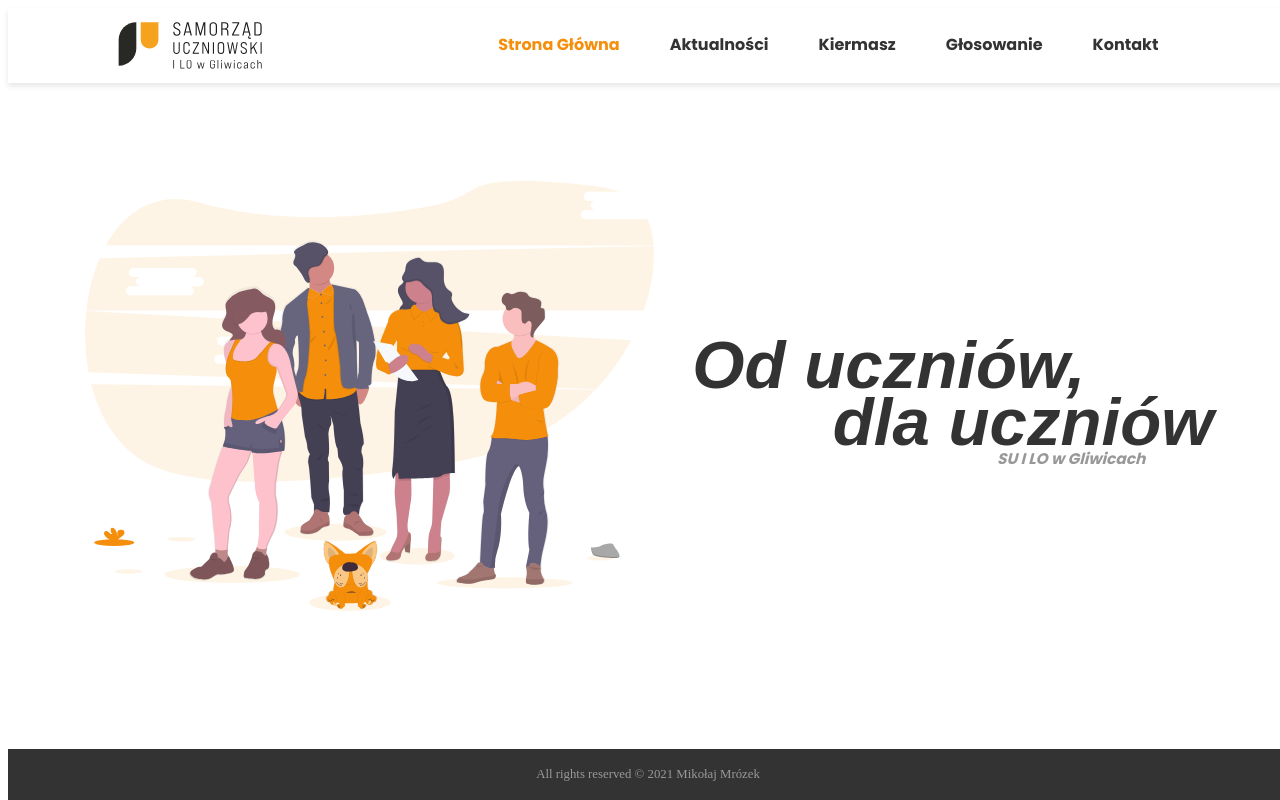
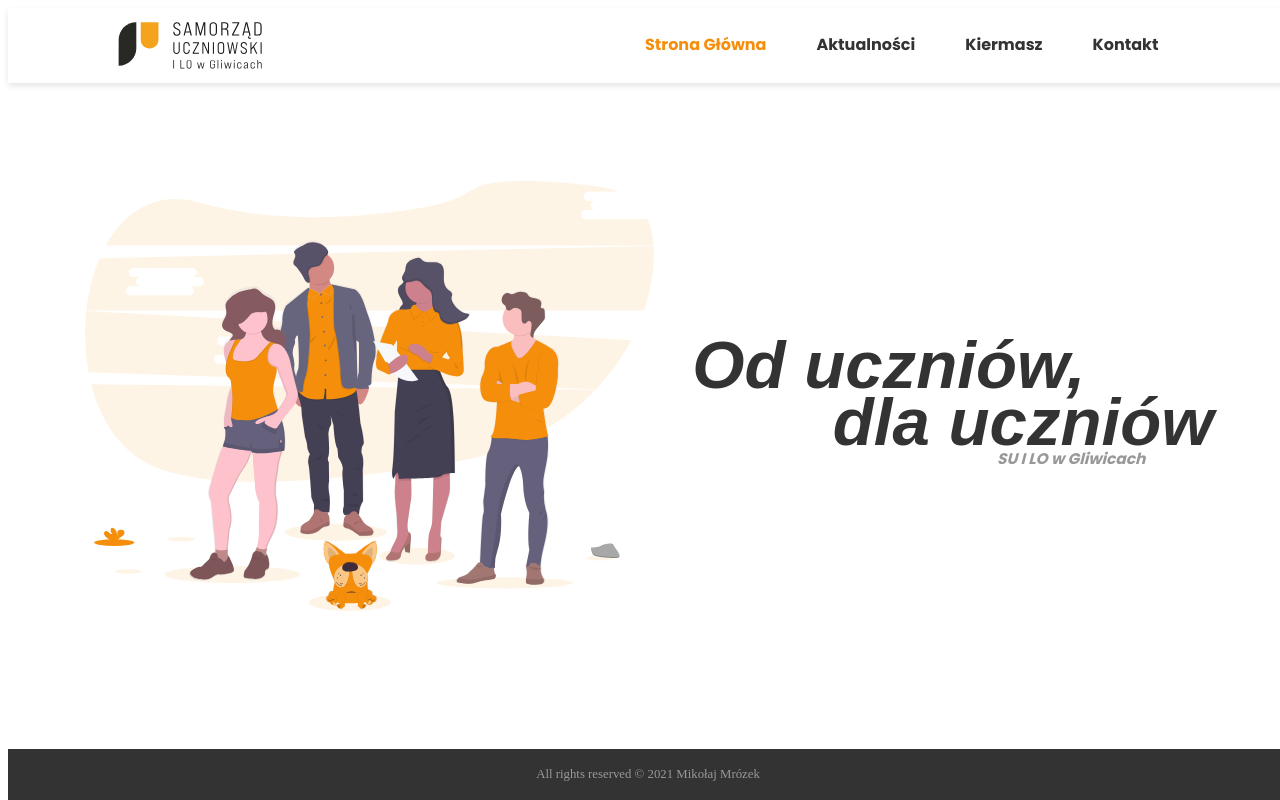
Before and after one commit to Reqill/SUILO-website, a React (Create React App) app: page / in a window 1280 px wide. Built offline with nearby package versions, Linux system fonts and the light colour scheme; the HTML template or start-up script is replaced by a standard one; a web font is replaced by a local one.

Commit message:
FINAL KURNA

```diff
--- a/src/App.js
+++ b/src/App.js
@@ -35,7 +35,7 @@ const NavBareczek = () => {
         <NavStyledBox label={"Strona Główna"} to={"/"} activeOnlyWhenExact={true} />
         <NavStyledBox label={"Aktualności"} to={"/news"} />
         <NavStyledBox label={"Kiermasz"} to={"/kiermasz"} />
-        <NavStyledBox label={"Głosowanie"} to={"/glosowanie"} />
+        {/* <NavStyledBox label={"Głosowanie"} to={"/glosowanie"} /> */}
         {/* <NavStyledBox label={"Aukcje"} to={"/auctions"} /> */}
         <NavStyledBox label={"Kontakt"} to={"/contact"} />
       </div>
@@ -64,7 +64,7 @@ export default function App() {
             <div className='perma-spacer' />
             <Footer bottom={true} />
           </Route>
-          <Route path="/glosowanie">
+          <Route path="/glosowanie694202137">
             <Voting />
           </Route>
           <Route path="/kiermasz">
```
Also changed, not shown: 1 other file (tests, documents, lock files or other folders).
